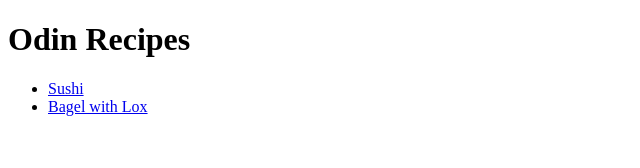
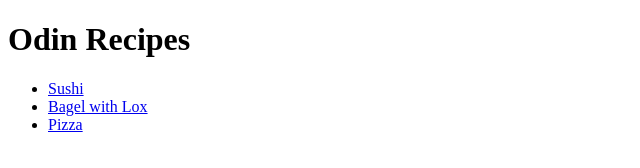
Before and after one commit to ianquill/odin-recipes, a plain HTML site: page index.html in a window 1280 px wide. Shown: the full height of the page, 0-640 px from the left. Drawn offline with Linux system fonts and the light colour scheme.

Commit message:
Added link to pizza.html to index.html

```diff
--- a/index.html
+++ b/index.html
@@ -11,6 +11,7 @@
     <ul>
         <li></l1><a href="recipes/sushi.html">Sushi</a></li>
         <li><a href="recipes/bagel-lox.html">Bagel with Lox</a></li>
+        <li><a href="recipes/pizza.html">Pizza</li>
     </ul>
 
 </body>
```
